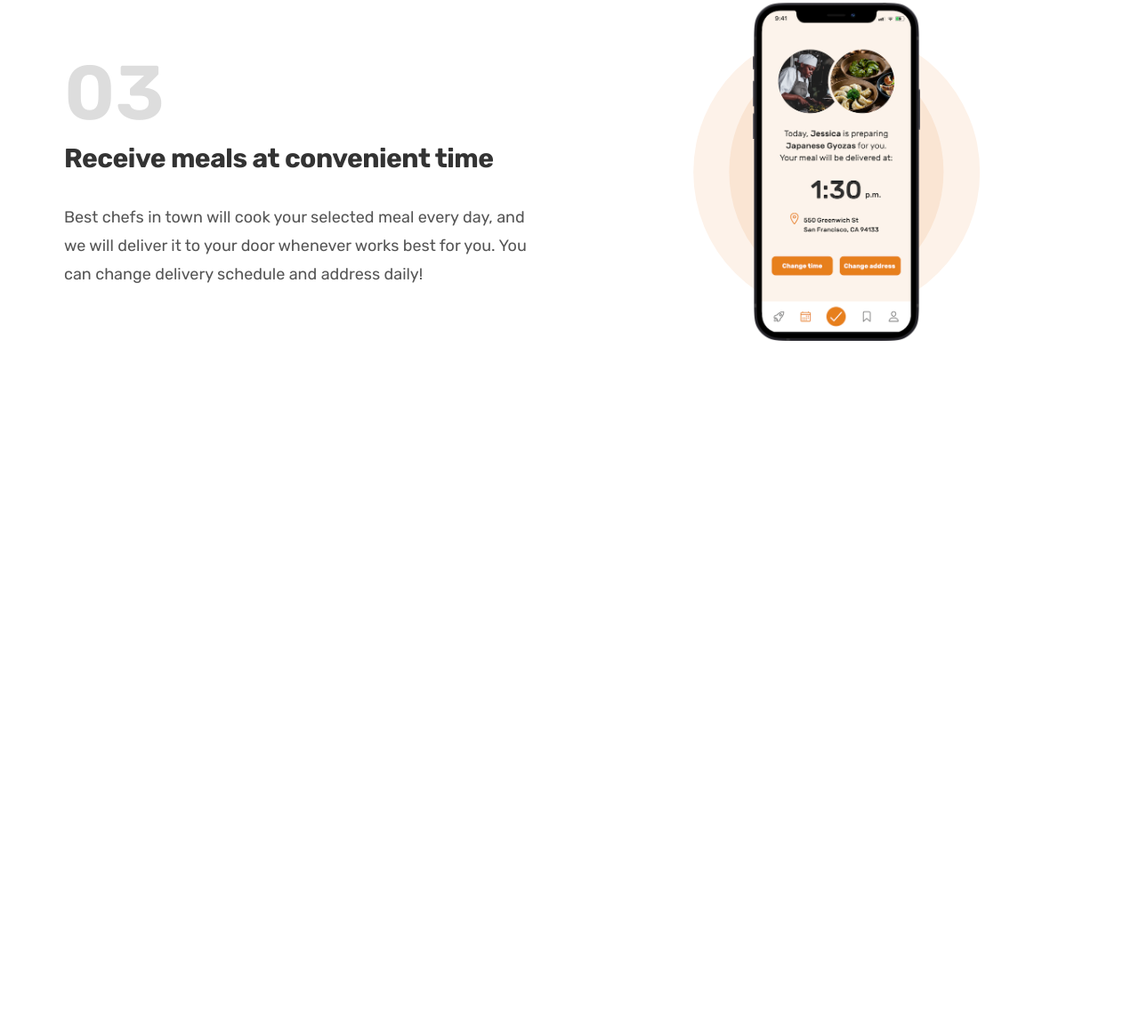
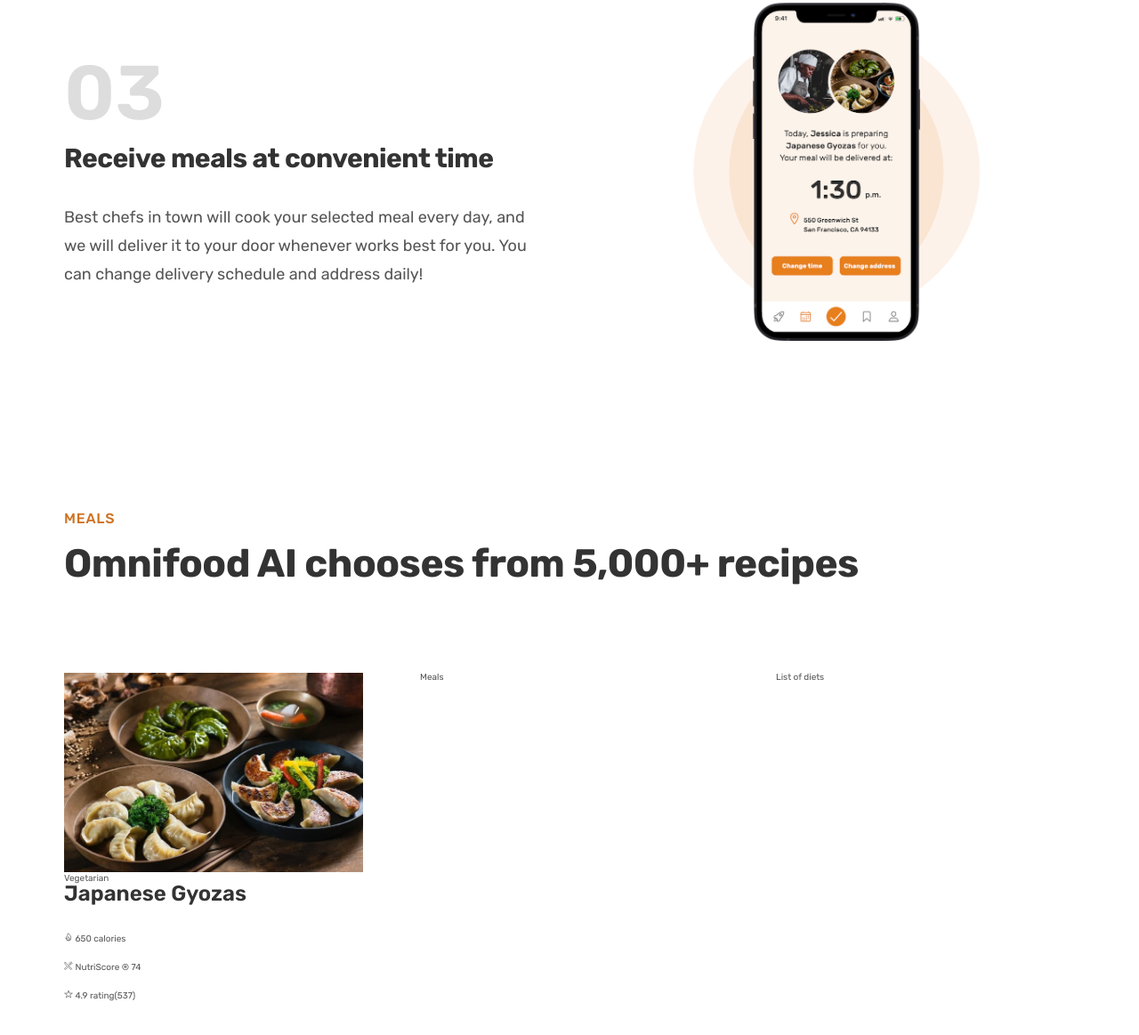
Before and after one commit to Theodoric-Graham/OmnifoodUdemy, a plain HTML site: page index.html in a window 1280 px wide. Shown: the part 2134-3297 px from the top of the page at 89% size. Before the commit the page ends 2613 px from the top, so only its background shows below. Drawn offline with nearby package versions, Linux system fonts and the light colour scheme.

Commit message:
start of meals section

```diff
--- a/content/css/style.css
+++ b/content/css/style.css
@@ -208,3 +208,33 @@
 .step-img {
   width: 35%;
 }
+
+/****************************/
+/* MEALS SECTION */
+/****************************/
+
+.section-meals {
+  padding: 9.6rem 0;
+}
+
+.meal-title {
+  font-size: 2.4rem;
+  color: #333;
+  font-weight: 600;
+  margin-bottom: 3.2rem;
+}
+
+.meal-attributes {
+  display: flex;
+  list-style: none;
+  flex-direction: column;
+  gap: 2rem;
+}
+
+.meal-attribute {
+  font-size: 1.8rem;
+}
+
+.meal-img {
+  width: 100%;
+}
--- a/index.html
+++ b/index.html
@@ -12,6 +12,15 @@
       href="https://fonts.googleapis.com/css2?family=Rubik:wght@400;500;600;700&display=swap"
       rel="stylesheet"
     />
+
+    <script
+      type="module"
+      src="https://unpkg.com/ionicons@5.4.0/dist/ionicons/ionicons.esm.js"
+    ></script>
+    <script
+      nomodule=""
+      src="https://unpkg.com/ionicons@5.4.0/dist/ionicons/ionicons.js"
+    ></script>
 
     <title>Omnifood</title>
     <link rel="stylesheet" href="content/css/general.css" />
@@ -184,6 +193,41 @@
           </div>
         </div>
       </section>
+      <section class="section-meals">
+        <div class="container">
+          <span class="subheading">Meals</span>
+          <h2 class="heading-secondary">
+            Omnifood AI chooses from 5,000+ recipes
+          </h2>
+        </div>
+        <div class="container grid grid--3-cols">
+          <div class="meal">
+            <img
+              src="content/img/meals/meal-1.jpg"
+              class="meal-img"
+              alt="Japanese Gyozas"
+            />
+            <span class="tag">Vegetarian</span>
+            <p class="meal-title">Japanese Gyozas</p>
+            <ul class="meal-attributes">
+              <li class="meal-atttribute">
+                <ion-icon name="flame-outline"></ion-icon>
+                <span>650 calories</span>
+              </li>
+              <li class="meal-atttribute">
+                <ion-icon name="restaurant-outline"></ion-icon
+                ><span> NutriScore &reg; 74</span>
+              </li>
+              <li class="meal-atttribute">
+                <ion-icon name="star-outline"></ion-icon> <span>4.9</span>
+                rating(537)
+              </li>
+            </ul>
+          </div>
+          <div class="meal">Meals</div>
+          <div class="list">List of diets</div>
+        </div>
+      </section>
     </main>
   </body>
 </html>
```
